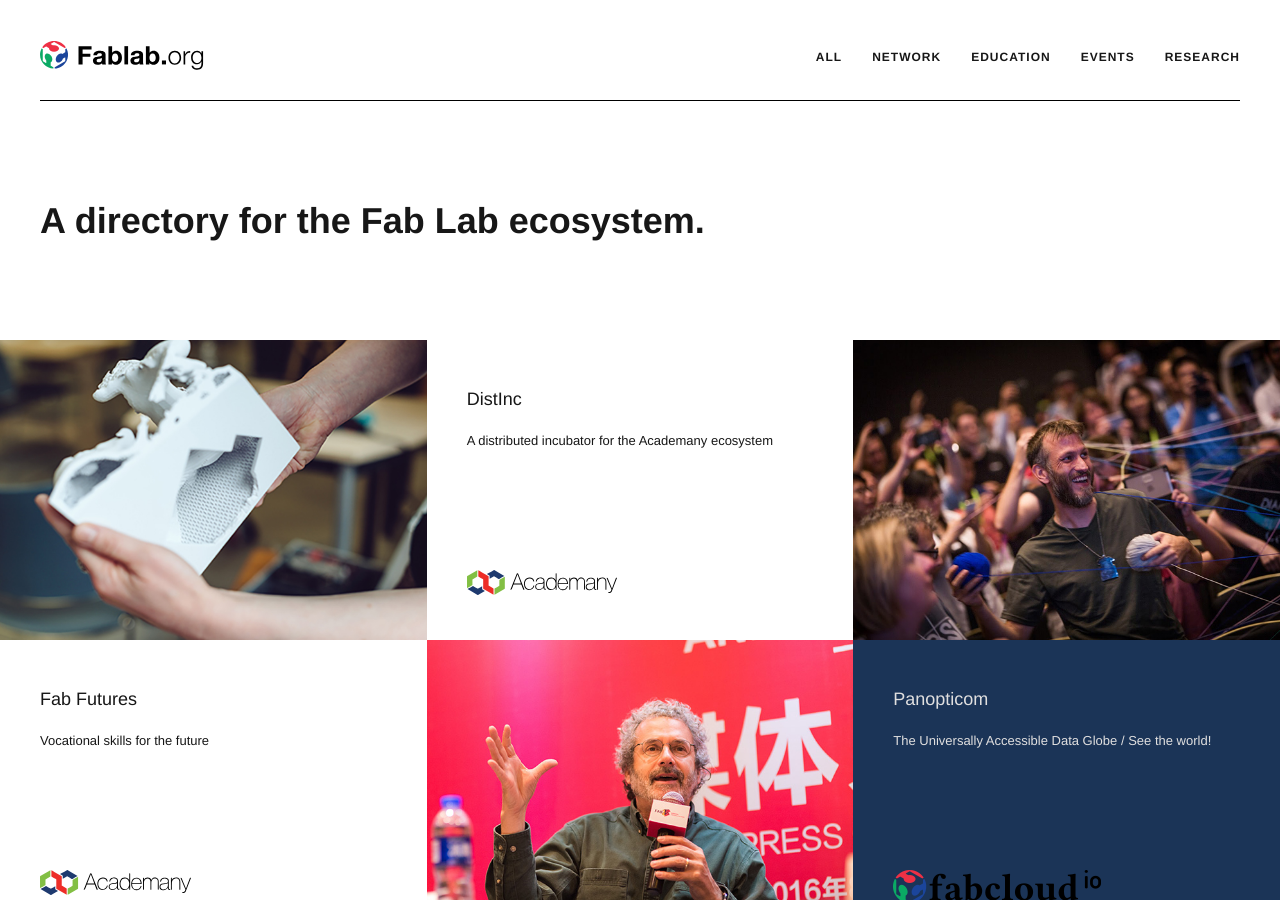
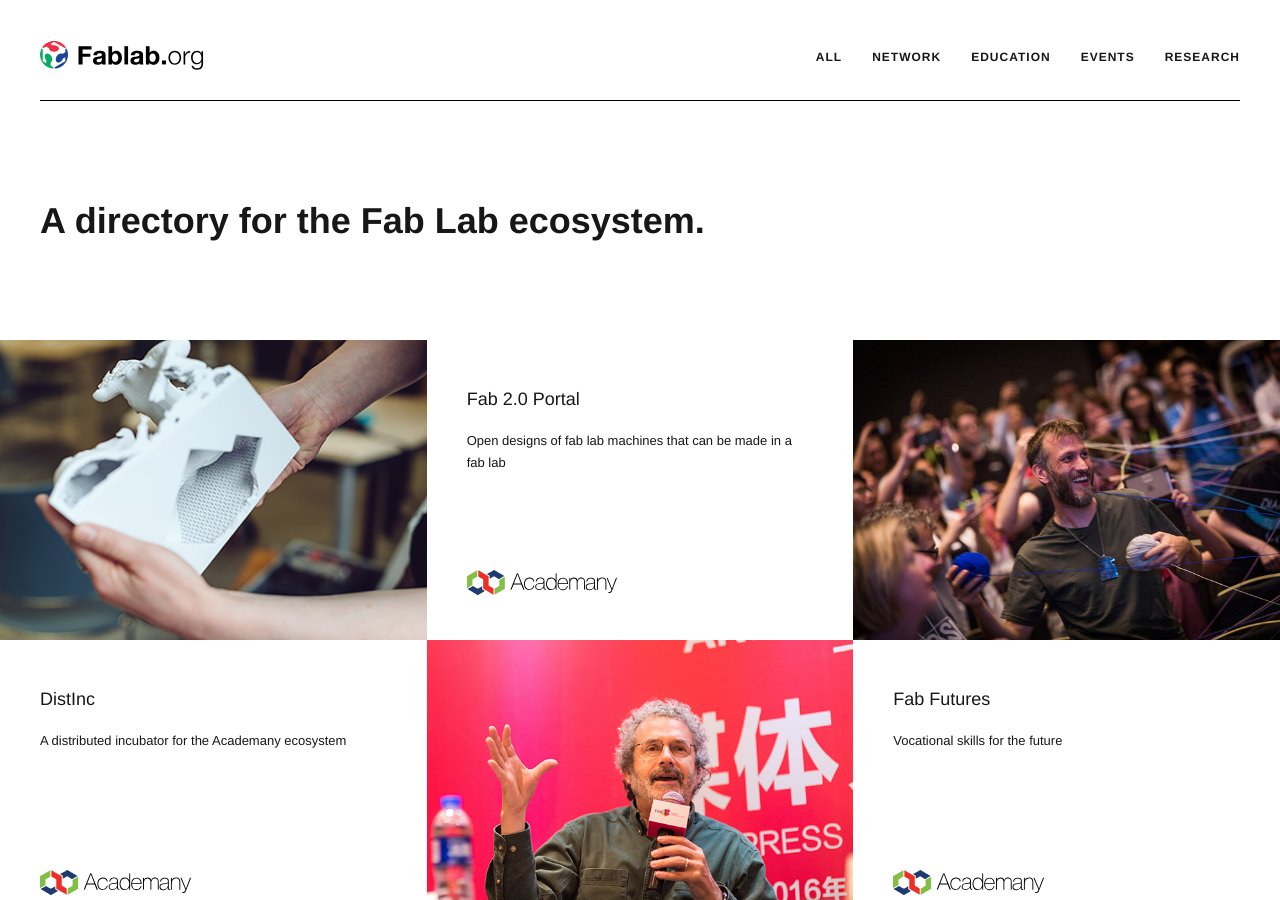
Before and after one commit to fablaborg/fablaborg.github.io, a Jekyll site: the page built from index.html, in a window 1280 px wide and 900 px high. Built offline with Jekyll 4.4.1, drawn with Linux system fonts in a browser that asks for light colours; nearby versions of some CDN libraries; a script that is not in the unit is left out.

Commit message:
adding fab2pointO platform

```diff
--- a/_data/organizations.yml
+++ b/_data/organizations.yml
@@ -1,3 +1,9 @@
+- organization: "Fab 2.0 Portal"
+  description: "Open designs of fab lab machines that can be made in a fab lab"
+  url: https://machines.fabcloud.io
+  img: academany-black.svg
+  category: research
+
 - organization: "DistInc"
   description: "A distributed incubator for the Academany ecosystem"
   url: https://distinc.academany.org/
```
